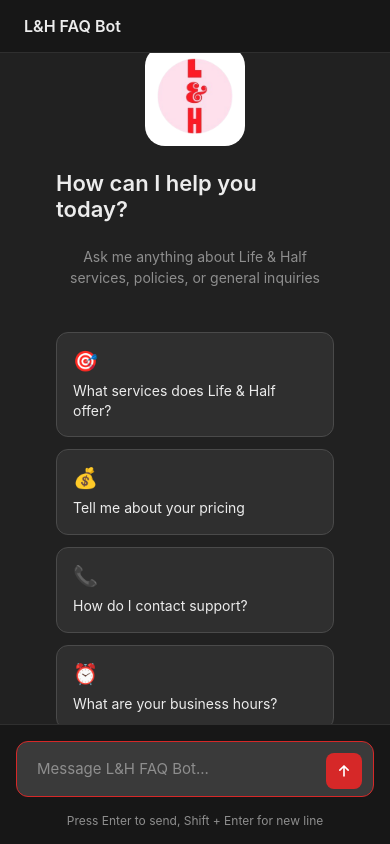
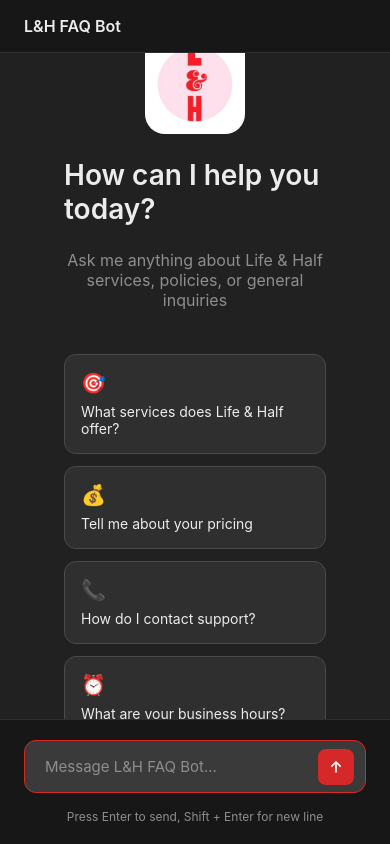
Before and after one commit to atharva-LifeAndHalf/FAQ-UI, a Flask app: page / in a window 390 px wide. Run offline with Flask 3, Linux system fonts and the light colour scheme.

Commit message:
Update style.css

```diff
--- a/static/style.css
+++ b/static/style.css
@@ -6,8 +6,8 @@
 
 body {
     font-family: -apple-system, BlinkMacSystemFont, 'Segoe UI', 'Roboto', 'Helvetica', 'Arial', sans-serif;
-    background: #212121;
-    color: #ececec;
+    background: #212121 !important;
+    color: #ececec !important;
     height: 100vh;
     overflow: hidden;
 }
@@ -15,9 +15,9 @@ body {
 .app-container {
     display: flex;
     height: 100vh;
+    background: #212121;
 }
 
-/* Sidebar */
 .sidebar {
     width: 260px;
     background: #171717;
@@ -40,6 +40,7 @@ body {
     font-size: 14px;
     transition: all 0.2s;
     margin-bottom: 12px;
+    font-family: inherit;
 }
 
 .new-chat-btn:hover {
@@ -79,7 +80,6 @@ body {
     text-align: center;
 }
 
-/* Main Chat Area */
 .main-content {
     flex: 1;
     display: flex;
@@ -91,9 +91,6 @@ body {
     padding: 16px 24px;
     border-bottom: 1px solid #2f2f2f;
     background: #171717;
-    display: flex;
-    align-items: center;
-    justify-content: space-between;
 }
 
 .chat-title {
@@ -106,7 +103,7 @@ body {
     flex: 1;
     overflow-y: auto;
     padding: 24px;
-    scroll-behavior: smooth;
+    background: #212121;
 }
 
 .chat-messages::-webkit-scrollbar {
@@ -178,16 +175,6 @@ body {
     line-height: 1.6;
     color: #ececec;
     font-size: 15px;
-    white-space: pre-wrap;
-    word-wrap: break-word;
-}
-
-.message.user .message-text {
-    color: #d1d1d1;
-}
-
-.message.bot .message-text {
-    color: #ececec;
 }
 
 .typing-indicator {
@@ -233,7 +220,6 @@ body {
     }
 }
 
-/* Input Area */
 .input-container {
     padding: 20px 24px;
     border-top: 1px solid #2f2f2f;
@@ -255,11 +241,9 @@ body {
     color: #ececec;
     font-size: 15px;
     outline: none;
-    transition: all 0.2s;
     resize: none;
     max-height: 200px;
     font-family: inherit;
-    line-height: 1.5;
 }
 
 .chat-input:focus {
@@ -306,7 +290,6 @@ body {
     margin-top: 12px;
 }
 
-/* Empty State */
 .empty-state {
     display: flex;
     flex-direction: column;
@@ -337,12 +320,11 @@ body {
     color: #8e8e8e;
     text-align: center;
     max-width: 500px;
-    line-height: 1.5;
 }
 
 .suggestion-cards {
     display: grid;
-    grid-template-columns: repeat(auto-fit, minmax(200px, 1fr));
+    grid-template-columns: repeat(2, 1fr);
     gap: 12px;
     max-width: 700px;
     width: 100%;
@@ -373,32 +355,13 @@ body {
 .suggestion-text {
     font-size: 14px;
     color: #ececec;
-    line-height: 1.4;
 }
 
-/* Mobile Responsive */
 @media (max-width: 768px) {
     .sidebar {
         display: none;
     }
-
-    .chat-messages {
-        padding: 16px;
-    }
-
-    .input-container {
-        padding: 16px;
-    }
-
     .suggestion-cards {
         grid-template-columns: 1fr;
     }
-
-    .empty-title {
-        font-size: 22px;
-    }
-
-    .empty-subtitle {
-        font-size: 14px;
-    }
 }
```
